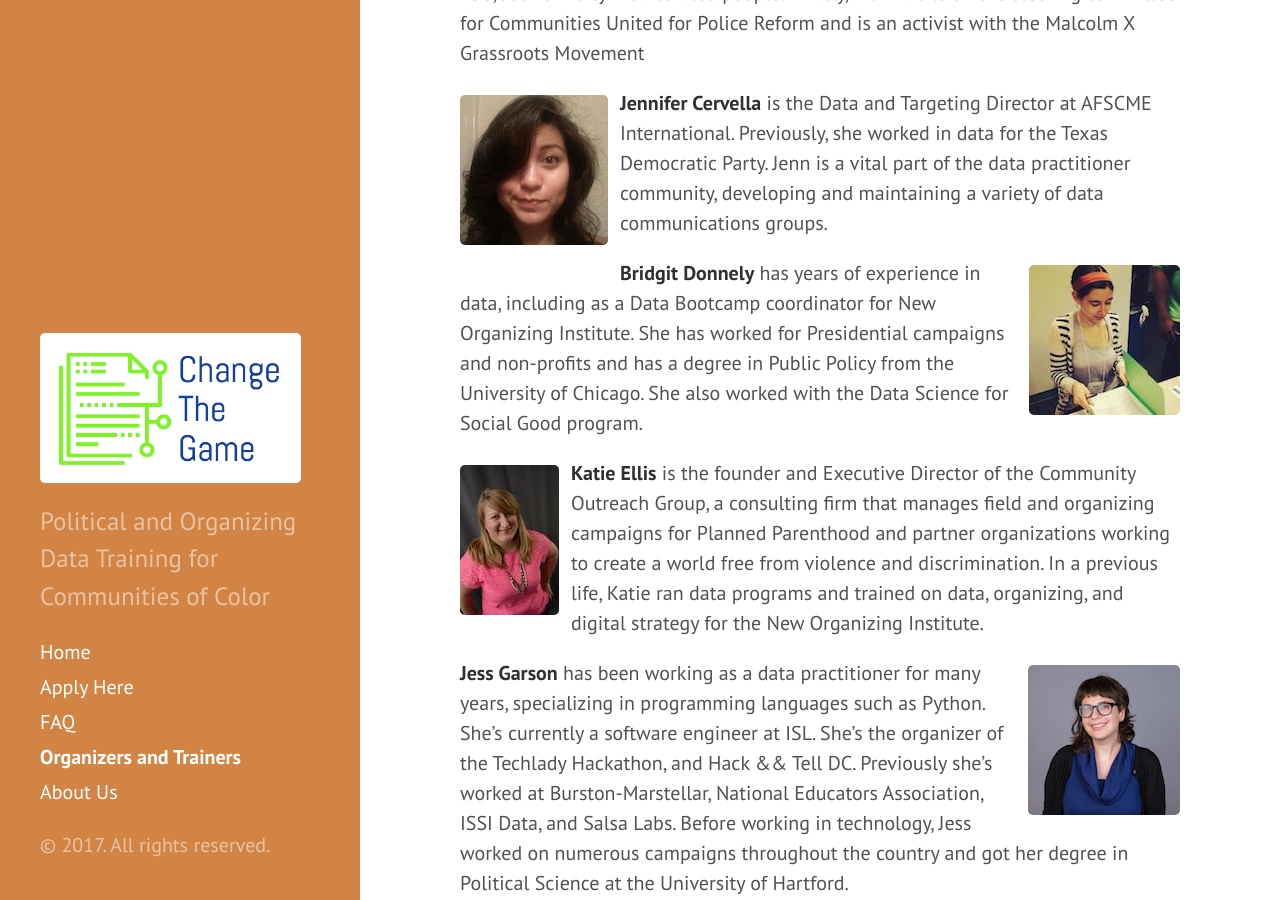
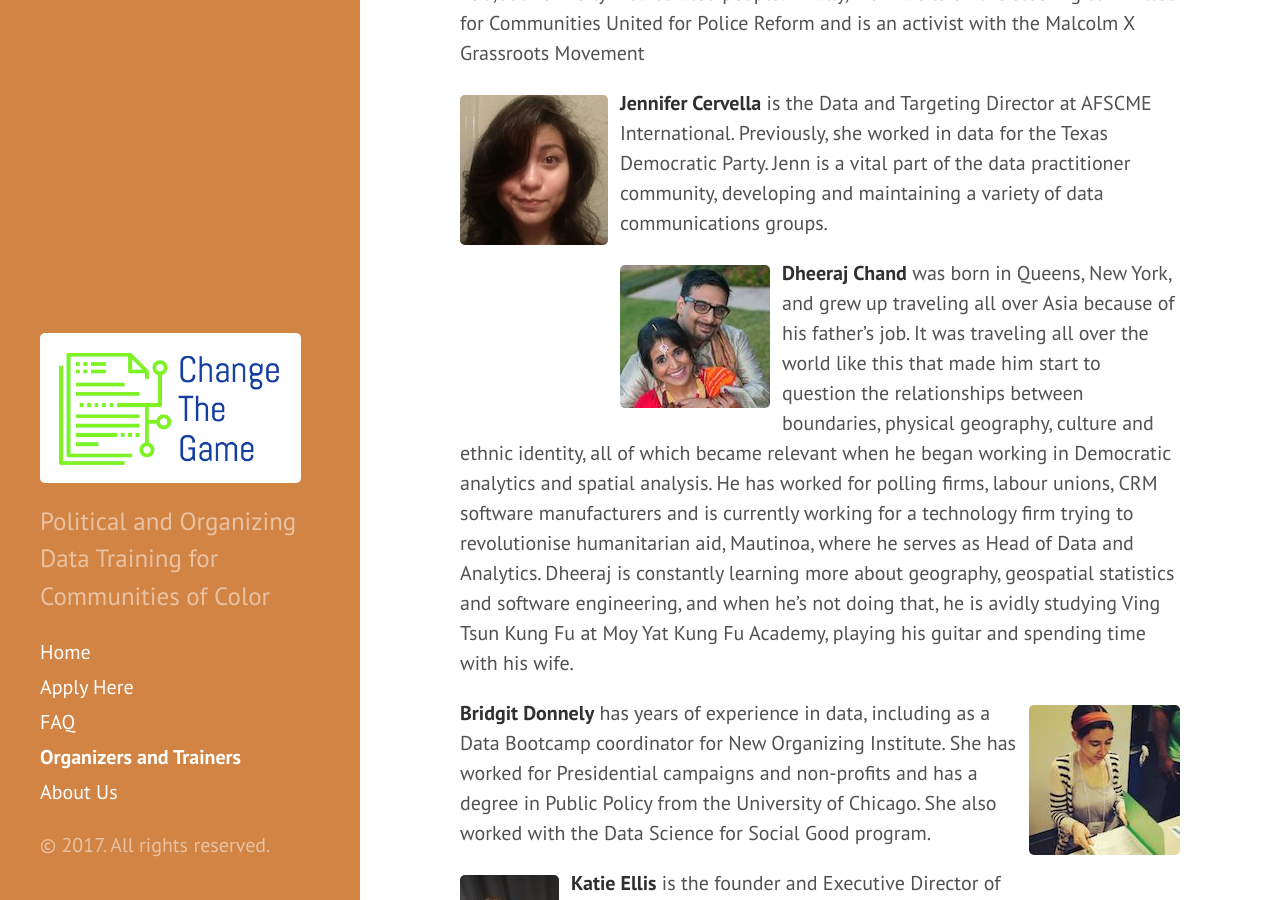
Before and after one commit to anniejw6/changethegame_site, a Jekyll site: the page built from trainers.md, in a window 1280 px wide and 900 px high, scrolled down 1467 px. Built offline with Jekyll 4.4.1, drawn with Linux system fonts in a browser that asks for light colours; some of the changed text lies outside the part shown.

Commit message:
Update trainers.md

```diff
--- a/trainers.md
+++ b/trainers.md
@@ -20,6 +20,8 @@ Vice President for MomsRising.org, **Monifa Bandele** has more than 15 years of
 ![Jennifer Cervella]({{ site.url }}/public/Jenn.jpg){:style="float: left;margin-right: 12px;margin-top: 7px;"}
 **Jennifer Cervella** is the Data and Targeting Director at AFSCME International. Previously, she worked in data for the Texas Democratic Party. Jenn is a vital part of the data practitioner community, developing and maintaining a variety of data communications groups.
 
+![Dheeraj Chand]({{ site.url }}/public/Dheeraj.jpg){:style="float: left;margin-right: 12px;margin-top: 7px;"} **Dheeraj Chand** was born in Queens, New York, and grew up traveling all over Asia because of his father’s job. It was traveling all over the world like this that made him start to question the relationships between boundaries, physical geography, culture and ethnic identity, all of which became relevant when he began working in Democratic analytics and spatial analysis. He has worked for polling firms, labour unions, CRM software manufacturers and is currently working for a technology firm trying to revolutionise humanitarian aid, Mautinoa, where he serves as Head of Data and Analytics. Dheeraj is constantly learning more about geography, geospatial statistics and software engineering, and when he’s not doing that, he is avidly studying Ving Tsun Kung Fu at Moy Yat Kung Fu Academy, playing his guitar and spending time with his wife.
+
 ![Bridgit Donnely]({{ site.url }}/public/Bridgit.jpg){:style="float: right;margin-left: 12px;margin-top: 7px;"}
 **Bridgit Donnely** has years of experience in data, including as a Data Bootcamp coordinator for New Organizing Institute. She has worked for Presidential campaigns and non-profits and has a degree in Public Policy from the University of Chicago. She also worked with the Data Science for Social Good program.
 
@@ -37,6 +39,8 @@ Vice President for MomsRising.org, **Monifa Bandele** has more than 15 years of
 ![John Malloy]({{ site.url }}/public/john2.jpg){:style="float: right;margin-left: 12px;margin-top: 7px;"}
 **John Malloy** is the Deputy Director of Data and Analytics for Planned Parenthood Federation of America. He's previously worked in data and analytics for the Democractic Congressional Campaign Committee (DCCC), Enroll America and for America Votes in New Hampshire. He received his B.A. in Political Science from University of Kentucky.
 
+![Matthew Saniie]({{ site.url }}/public/Saniee.jpeg){:style="float: left;margin-left: 12px;margin-top: 7px;"} **Matthew Saniie** is a consultant, organizer, data analyst, and strategist who has been working in politics and social good for over 10 years. Matthew currently works with non-profits, candidates, and national organizations who are looking to use data to improve outcomes and maximize impact. Matthew has used data in roles ranging from Battleground States Election Analyst for President Obama's 2012 reelection campaign to National Analytics Director at Enroll America enrolling millions of Americans in ACA (Obamacare) coverage.
+
 ![Cristina Sinclaire]({{ site.url }}/public/Cristina.png){:style="float: left;margin-left: 12px;margin-top: 7px;"}
 **Cristina Sinclaire** is the Director of Client Services at Catalist, the data utility for the progressive movement. Previously she has managed electoral campaigns, built voter registration and civic data tools, and organized communities from California to South Africa. In her spare time, Cristina travels, plays cribbage and listens to NPR.
 
```
